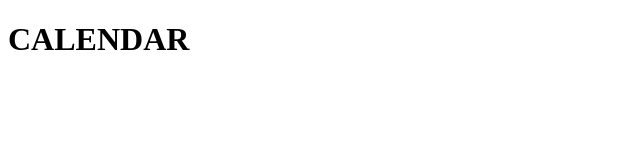
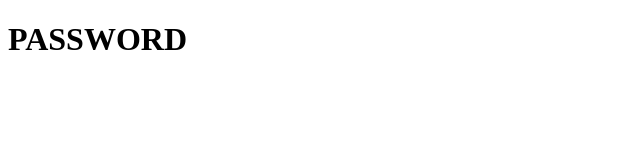
Before and after one commit to tatotai/Challenge-3, a plain HTML site: page index.html in a window 1280 px wide. Shown: the whole page, without its empty margins (0-640 px from the left). Drawn offline with Linux system fonts and the light colour scheme.

Commit message:
second commit

```diff
--- a/index.html
+++ b/index.html
@@ -1,6 +1,8 @@
 <!DOCTYPE html>
 <html lang="en-us">
     <head>
-        <h1>CALENDAR</h1>
+        <h1>PASSWORD</h1>
+
+
     </head>
 </html>
```
